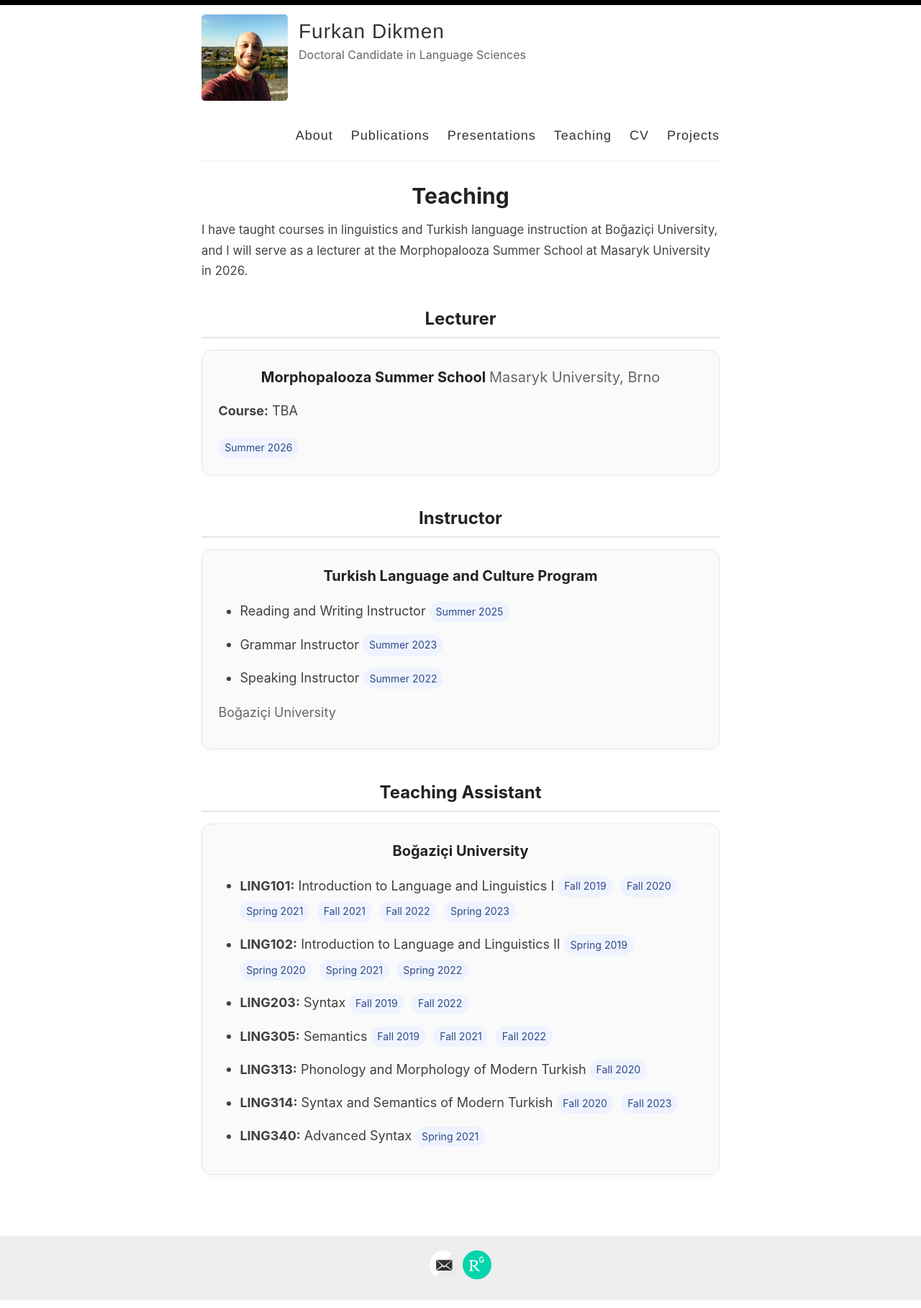
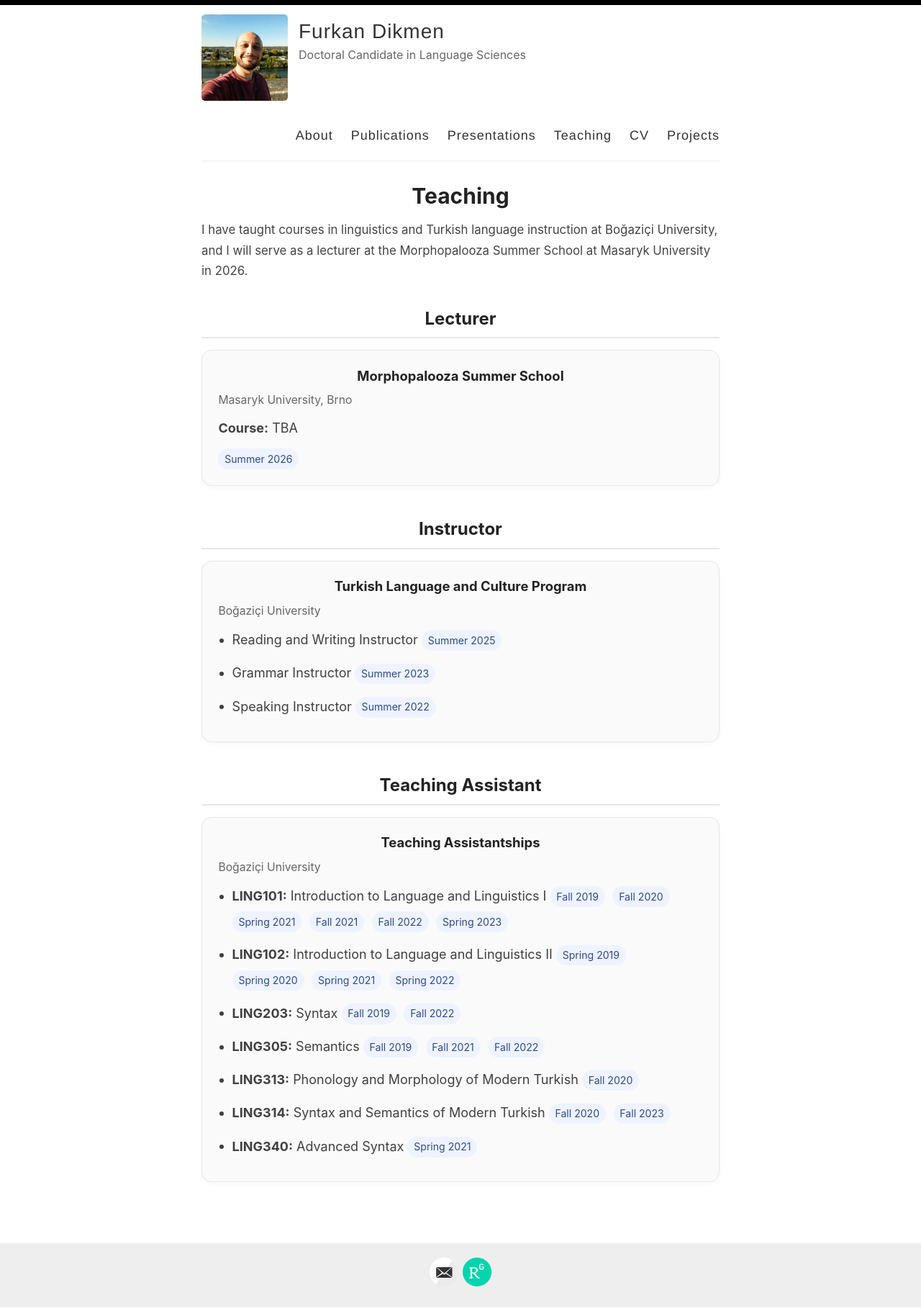
Before and after one commit to furkandikmen/furkandikmen.github.io, a Jekyll site: the page built from _pages/teaching.md, in a window 1280 px wide. Shown: the whole page at 72% size. Built offline with Jekyll 4.4.1, drawn with Linux system fonts in a browser that asks for light colours; some of the changed lines change nothing that is shown.

Commit message:
Update teaching.md

```diff
--- a/_pages/teaching.md
+++ b/_pages/teaching.md
@@ -27,27 +27,38 @@
   border-radius: 14px;
   padding: 1.2rem 1.4rem;
   box-shadow: 0 2px 8px rgba(0,0,0,0.04);
+  margin-bottom: 1rem;
 }
 
-.teaching-card h3 {
-  margin-top: 0;
+.teaching-title {
+  margin: 0 0 0.25rem 0;
+  font-size: 1.15rem;
+}
+
+.teaching-place {
+  margin: 0 0 0.9rem 0;
+  color: #666;
+  font-size: 0.98rem;
+}
+
+.teaching-card p {
+  margin-top: 0.35rem;
   margin-bottom: 0.6rem;
 }
 
-.teaching-card h3 span,
-.place {
-  font-weight: 400;
-  color: #666;
+.course-list,
+.role-list {
+  margin: 0;
+  padding-left: 1.2rem;
 }
 
 .course-list li,
-.teaching-card li {
+.role-list li {
   margin-bottom: 0.7rem;
   line-height: 1.7;
 }
 
-.tag,
-.term {
+.tag {
   display: inline-block;
   margin: 0.2rem 0.35rem 0.2rem 0;
   padding: 0.15rem 0.55rem;
@@ -56,10 +67,6 @@
   color: #2f4a8a;
   font-size: 0.88rem;
   white-space: nowrap;
-}
-
-.term {
-  margin-top: 0.4rem;
 }
 </style>
 
@@ -75,9 +82,10 @@
   <h2>Lecturer</h2>
 
   <div class="teaching-card">
-    <h3>Morphopalooza Summer School <span>Masaryk University, Brno</span></h3>
+    <h3 class="teaching-title">Morphopalooza Summer School</h3>
+    <p class="teaching-place">Masaryk University, Brno</p>
     <p><strong>Course:</strong> TBA</p>
-    <p class="term">Summer 2026</p>
+    <span class="tag">Summer 2026</span>
   </div>
 </section>
 
@@ -85,13 +93,13 @@
   <h2>Instructor</h2>
 
   <div class="teaching-card">
-    <h3>Turkish Language and Culture Program</h3>
-    <ul>
+    <h3 class="teaching-title">Turkish Language and Culture Program</h3>
+    <p class="teaching-place">Boğaziçi University</p>
+    <ul class="role-list">
       <li>Reading and Writing Instructor <span class="tag">Summer 2025</span></li>
       <li>Grammar Instructor <span class="tag">Summer 2023</span></li>
       <li>Speaking Instructor <span class="tag">Summer 2022</span></li>
     </ul>
-    <p class="place">Boğaziçi University</p>
   </div>
 </section>
 
@@ -99,7 +107,8 @@
   <h2>Teaching Assistant</h2>
 
   <div class="teaching-card">
-    <h3>Boğaziçi University</h3>
+    <h3 class="teaching-title">Teaching Assistantships</h3>
+    <p class="teaching-place">Boğaziçi University</p>
     <ul class="course-list">
       <li>
         <strong>LING101:</strong> Introduction to Language and Linguistics I
```
